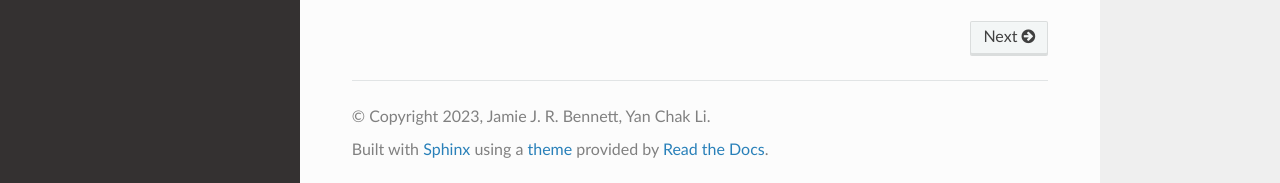
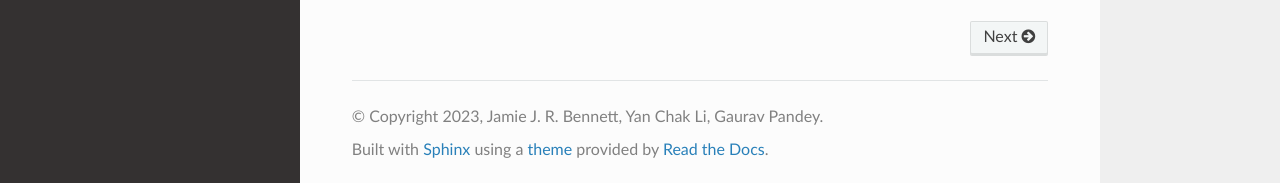
Before and after one commit to GauravPandeyLab/eipy, a Sphinx documentation site: the page built from docs/source/index.rst, in a window 1280 px wide and 939 px high. Shown: the part 753-936 px from the top of the window. Built offline with Sphinx 7.4.7 and the Read the Docs theme 2.0.0, drawn with Linux system fonts in a browser that asks for light colours.

Commit message:
update conf.py

```diff
--- a/docs/source/conf.py
+++ b/docs/source/conf.py
@@ -14,12 +14,11 @@
 import sys
 sys.path.insert(0, os.path.abspath('../eipy'))
 
-
 # -- Project information -----------------------------------------------------
 
 project = 'Ensemble Integration'
-copyright = '2023, Jamie J. R. Bennett, Yan Chak Li'
-author = 'Jamie J. R. Bennett, Yan Chak Li'
+copyright = '2023, Jamie J. R. Bennett, Yan Chak Li, Gaurav Pandey'
+author = 'Jamie J. R. Bennett, Yan Chak Li, Gaurav Pandey'
 
 # The full version, including alpha/beta/rc tags
 release = '0.1.0'
@@ -32,7 +31,9 @@
 extensions = ['sphinx.ext.autodoc',
               'sphinx.ext.coverage',
               'sphinx.ext.napoleon',
-              'sphinx_rtd_theme'
+              'sphinx_rtd_theme',
+              'nbsphinx',
+              'sphinx_copybutton'
             #   'sphinx.ext.githubpages'
 ]
 
```
